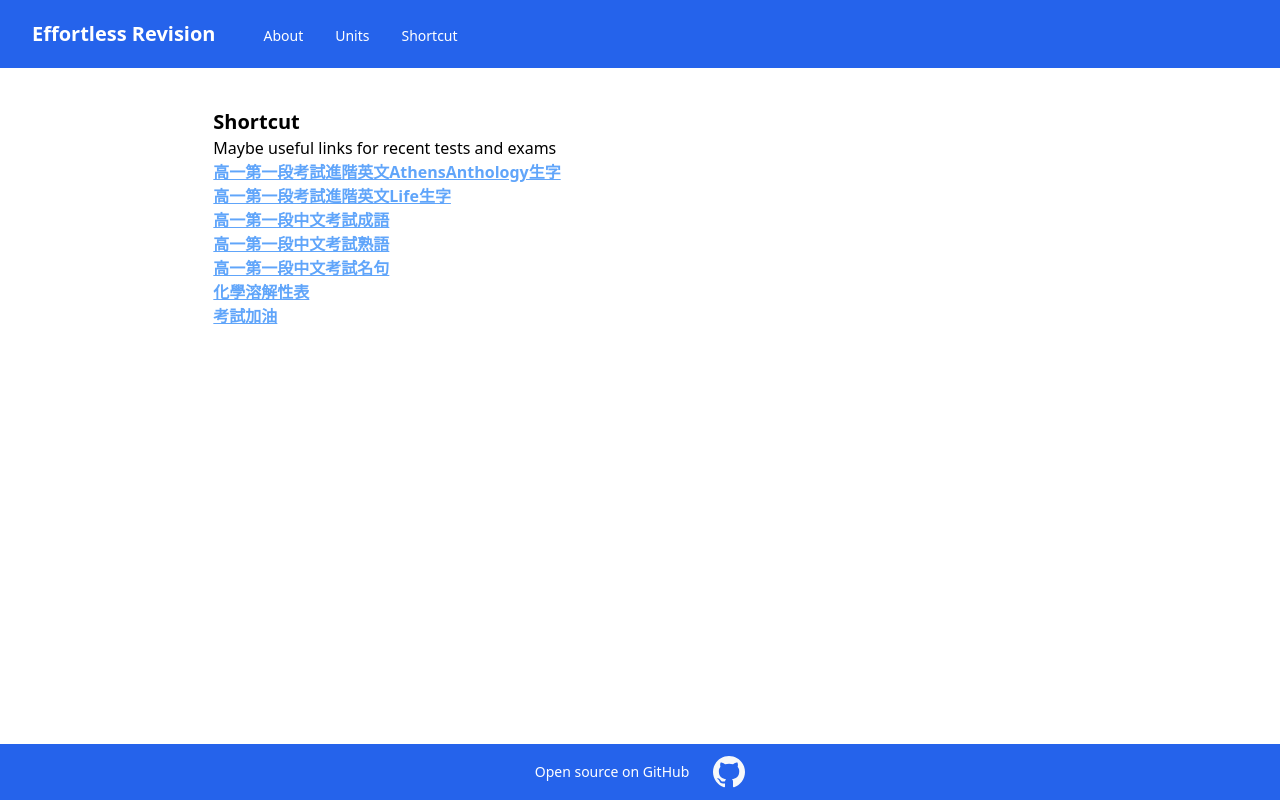
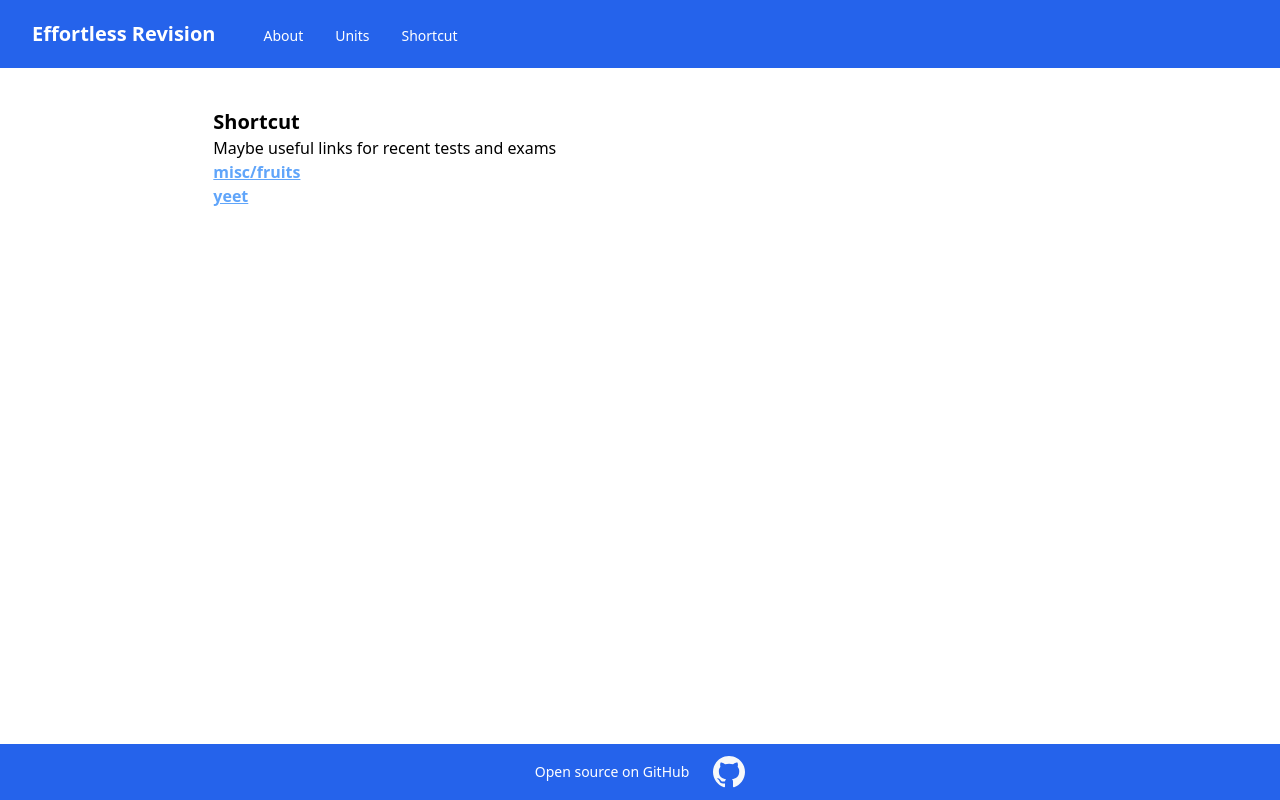
Before and after one commit to knlao/effortless-revision, a Next.js app: page /shortcut in a window 1280 px wide. Built offline with nearby package versions, Linux system fonts and the light colour scheme.

Commit message:
Update shortcut.js

```diff
--- a/pages/shortcut.js
+++ b/pages/shortcut.js
@@ -7,19 +7,9 @@ function About() {
             <Head><title>Shortcut - Effortless Revision</title></Head>
             <p className="text-xl font-bold">Shortcut</p>
             <p>Maybe useful links for recent tests and exams</p>
-            <Link className="text-l font-semibold text-blue-400 underline" href="/eng/s4-term1-exam-adv-aa-vocabs/chi/eng/blanks">高一第一段考試進階英文AthensAnthology生字</Link>
+            <Link className="text-l font-semibold text-blue-400 underline" href="/misc/fruits/a/b/blanks">misc/fruits</Link>
             <br></br>
-            <Link className="text-l font-semibold text-blue-400 underline" href="/eng/s4-term1-exam-adv-life-vocabs/chi/eng/blanks">高一第一段考試進階英文Life生字</Link>
-            <br></br>
-            <Link className="text-l font-semibold text-blue-400 underline" href="/chi/s4-term1-exam-idioms/pinyin/idiom/blanks">高一第一段中文考試成語</Link>
-            <br></br>
-            <Link className="text-l font-semibold text-blue-400 underline" href="/chi/s4-term1-exam-proverbs/meaning/idiom/blanks">高一第一段中文考試熟語</Link>
-            <br></br>
-            <Link className="text-l font-semibold text-blue-400 underline" href="/chi/s4-term1-exam-quotes/first/whole/blanks">高一第一段中文考試名句</Link>
-            <br></br>
-            <Link className="text-l font-semibold text-blue-400 underline" href="/chem/chemical-solubility/chemical/solubility/blanks">化學溶解性表</Link>
-            <br></br>
-            <a className="text-l font-semibold text-blue-400 underline" href="https://www.youtube.com/watch?v=dQw4w9WgXcQ">考試加油</a>
+            <a className="text-l font-semibold text-blue-400 underline" href="https://www.youtube.com/watch?v=dQw4w9WgXcQ">yeet</a>
         </div>
     );
 }
```
